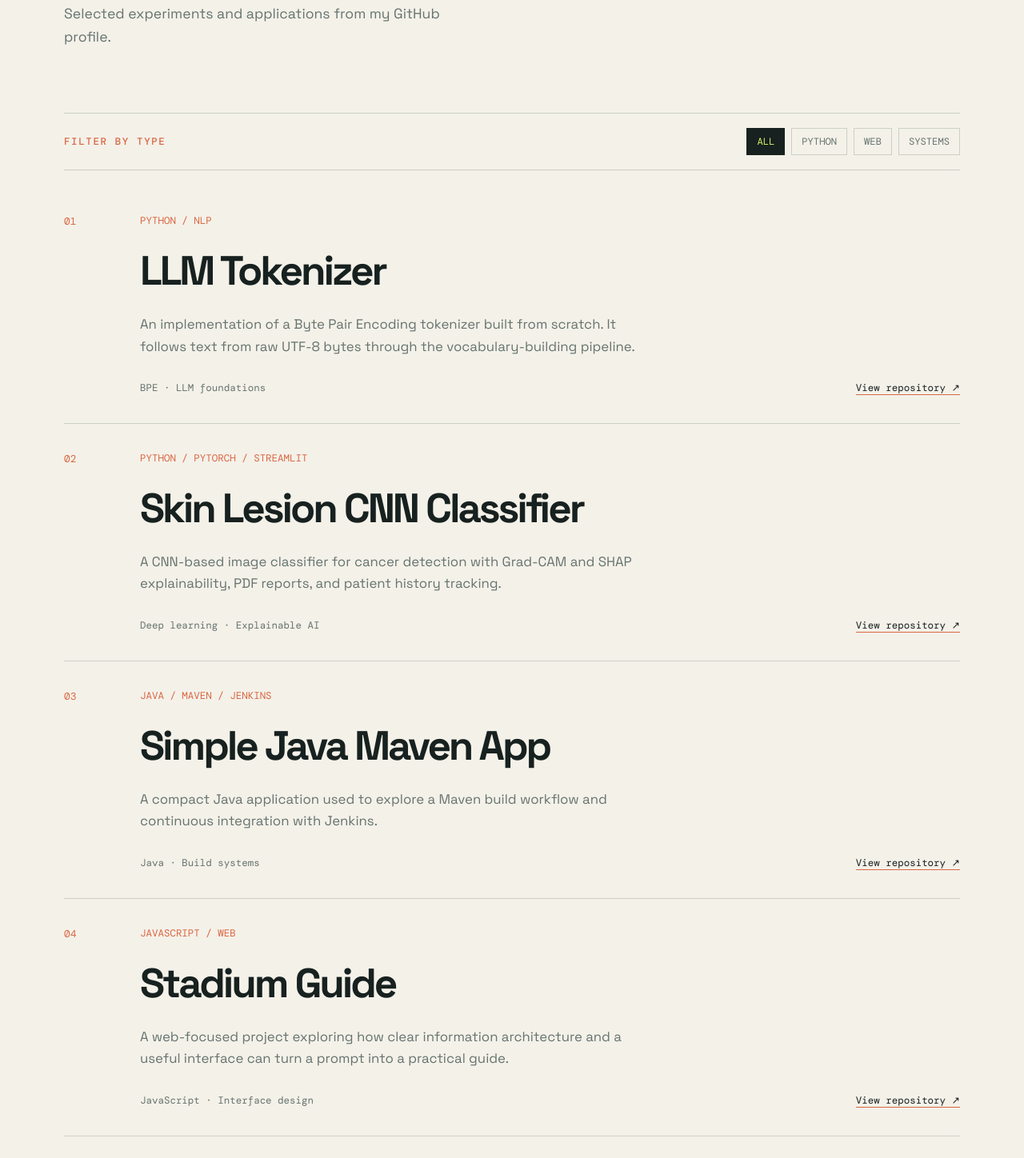
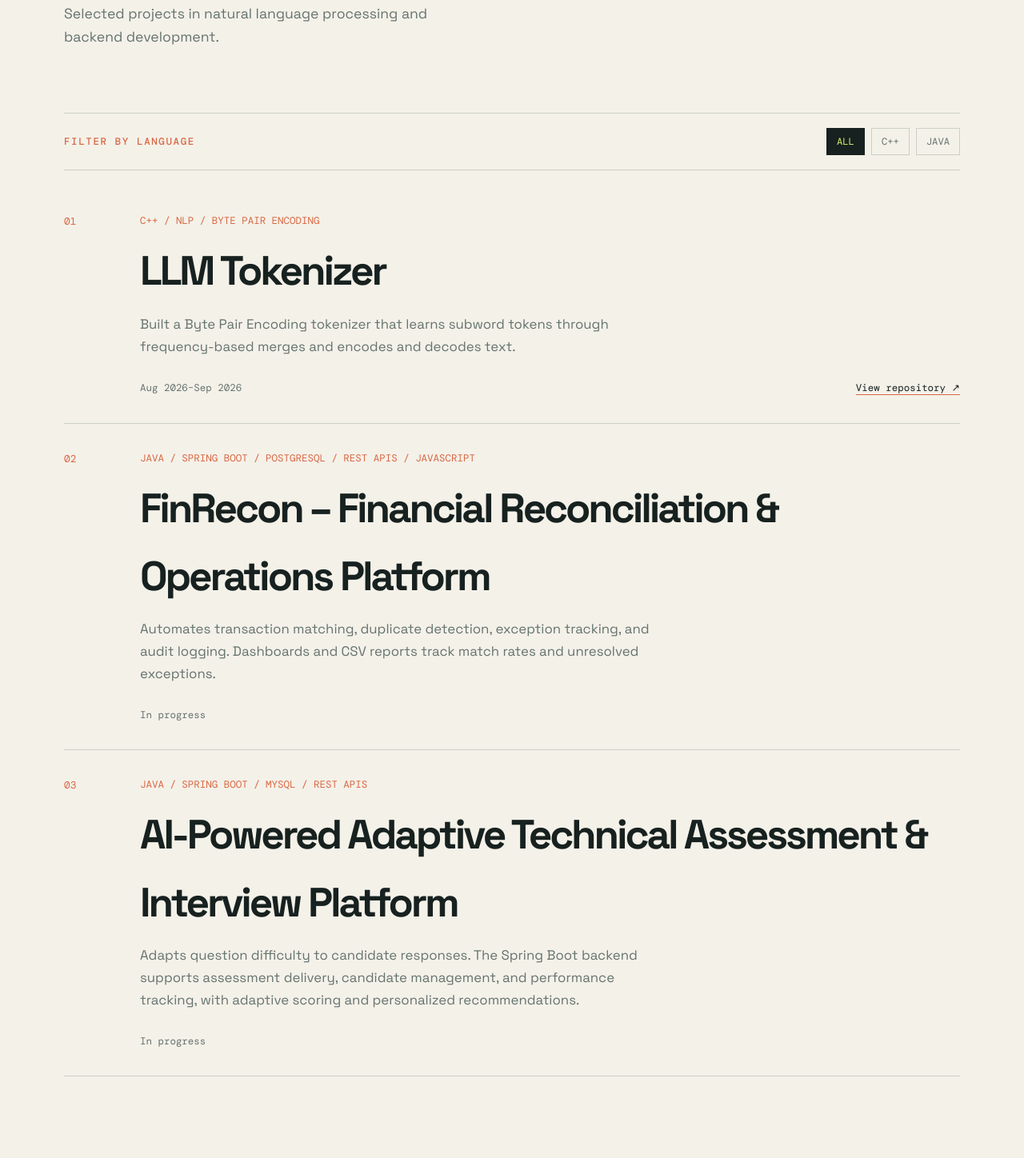
Before and after one commit to neel-31/resume.github.io, a plain HTML site: page projects.html in a window 1280 px wide. Shown: the part 332-1780 px from the top of the page at 80% size. Drawn offline with nearby package versions, Linux system fonts and the light colour scheme.

Commit message:
Restore Home navigation and refresh portfolio projects

```diff
--- a/projects.html
+++ b/projects.html
@@ -14,12 +14,12 @@
   </head>
   <body>
     <header class="site-header">
-      <a class="brand" href="assignment.html"><span>NK</span> / profile</a
+      <a class="brand" href="index.html"><span>NK</span> / profile</a
       ><button class="menu-toggle" aria-label="Toggle navigation" aria-expanded="false">
         Menu
       </button>
       <nav class="site-nav" aria-label="Main navigation">
-        <a href="assignment.html">Home</a><a href="resume.html">Resume</a
+        <a href="index.html">Home</a><a href="resume.html">Resume</a
         ><a href="bio-data.html">Bio-data</a><a class="active" href="projects.html">Projects</a>
       </nav>
     </header>
@@ -27,99 +27,49 @@
       <div class="page-title project-title reveal">
         <p class="eyebrow">03 / things I have built</p>
         <h1>Projects<span>.</span></h1>
-        <p>Selected experiments and applications from my GitHub profile.</p>
+        <p>Selected projects in natural language processing and backend development.</p>
       </div>
       <div class="project-toolbar reveal">
-        <span class="eyebrow">Filter by type</span>
+        <span class="eyebrow">Filter by language</span>
         <div class="filter-buttons">
           <button class="filter-button active" data-filter="all">All</button
-          ><button class="filter-button" data-filter="python">Python</button
-          ><button class="filter-button" data-filter="web">Web</button
-          ><button class="filter-button" data-filter="systems">Systems</button>
+          ><button class="filter-button" data-filter="cpp">C++</button
+          ><button class="filter-button" data-filter="java">Java</button>
         </div>
       </div>
       <div class="project-list">
-        <article class="project-card reveal" data-category="python">
+        <article class="project-card reveal" data-category="cpp">
           <div class="project-number">01</div>
           <div>
-            <p class="project-type">Python / NLP</p>
+            <p class="project-type">C++ / NLP / Byte Pair Encoding</p>
             <h2>LLM Tokenizer</h2>
-            <p>
-              An implementation of a Byte Pair Encoding tokenizer built from scratch. It follows
-              text from raw UTF-8 bytes through the vocabulary-building pipeline.
-            </p>
+            <p>Built a Byte Pair Encoding tokenizer that learns subword tokens through frequency-based merges and encodes and decodes text.</p>
             <div class="card-footer">
-              <span>BPE · LLM foundations</span
-              ><a
-                href="https://github.com/neel-31/LLM-TOKENIZER"
-                target="_blank"
-                rel="noreferrer"
-                aria-label="View LLM Tokenizer on GitHub"
-                >View repository ↗</a
-              >
+              <span>Aug 2026–Sep 2026</span>
+              <a href="https://github.com/neel-31/LLM-TOKENIZER" target="_blank" rel="noreferrer"
+                aria-label="View LLM Tokenizer on GitHub">View repository ↗</a>
             </div>
           </div>
         </article>
-        <article class="project-card reveal" data-category="python">
+        <article class="project-card reveal" data-category="java">
           <div class="project-number">02</div>
           <div>
-            <p class="project-type">Python / PyTorch / Streamlit</p>
-            <h2>Skin Lesion CNN Classifier</h2>
-            <p>
-              A CNN-based image classifier for cancer detection with Grad-CAM and SHAP
-              explainability, PDF reports, and patient history tracking.
-            </p>
+            <p class="project-type">Java / Spring Boot / PostgreSQL / REST APIs / JavaScript</p>
+            <h2>FinRecon – Financial Reconciliation &amp; Operations Platform</h2>
+            <p>Automates transaction matching, duplicate detection, exception tracking, and audit logging. Dashboards and CSV reports track match rates and unresolved exceptions.</p>
             <div class="card-footer">
-              <span>Deep learning · Explainable AI</span
-              ><a
-                href="https://github.com/neel-31/skin-lesion-cnn-classifier"
-                target="_blank"
-                rel="noreferrer"
-                aria-label="View skin lesion classifier on GitHub"
-                >View repository ↗</a
-              >
+              <span>In progress</span>
             </div>
           </div>
         </article>
-        <article class="project-card reveal" data-category="systems">
+        <article class="project-card reveal" data-category="java">
           <div class="project-number">03</div>
           <div>
-            <p class="project-type">Java / Maven / Jenkins</p>
-            <h2>Simple Java Maven App</h2>
-            <p>
-              A compact Java application used to explore a Maven build workflow and continuous
-              integration with Jenkins.
-            </p>
+            <p class="project-type">Java / Spring Boot / MySQL / REST APIs</p>
+            <h2>AI-Powered Adaptive Technical Assessment &amp; Interview Platform</h2>
+            <p>Adapts question difficulty to candidate responses. The Spring Boot backend supports assessment delivery, candidate management, and performance tracking, with adaptive scoring and personalized recommendations.</p>
             <div class="card-footer">
-              <span>Java · Build systems</span
-              ><a
-                href="https://github.com/neel-31/simple-java-maven-app"
-                target="_blank"
-                rel="noreferrer"
-                aria-label="View Java Maven app on GitHub"
-                >View repository ↗</a
-              >
-            </div>
-          </div>
-        </article>
-        <article class="project-card reveal" data-category="web">
-          <div class="project-number">04</div>
-          <div>
-            <p class="project-type">JavaScript / Web</p>
-            <h2>Stadium Guide</h2>
-            <p>
-              A web-focused project exploring how clear information architecture and a useful
-              interface can turn a prompt into a practical guide.
-            </p>
-            <div class="card-footer">
-              <span>JavaScript · Interface design</span
-              ><a
-                href="https://github.com/neel-31/stadium_guide_prompt"
-                target="_blank"
-                rel="noreferrer"
-                aria-label="View Stadium Guide on GitHub"
-                >View repository ↗</a
-              >
+              <span>In progress</span>
             </div>
           </div>
         </article>
```
Also changed, not shown: assignment.html (added, +13 -0 lines), bio-data.html (+2 -2 lines), index.html (+2 -2 lines), resume.html (+2 -2 lines).
